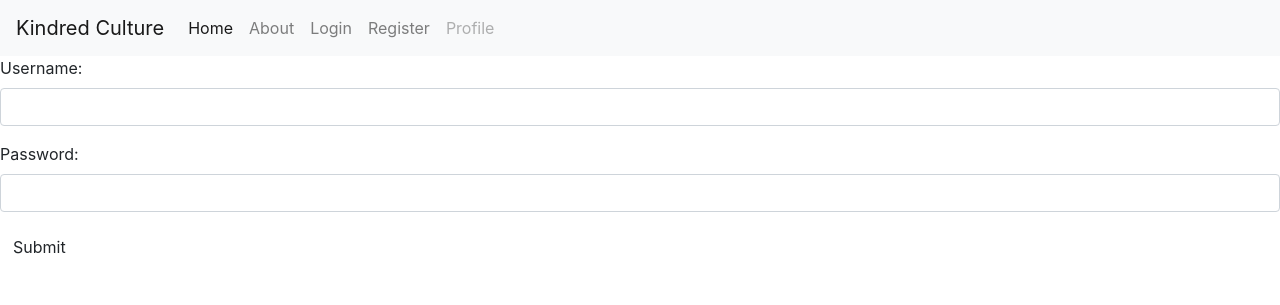
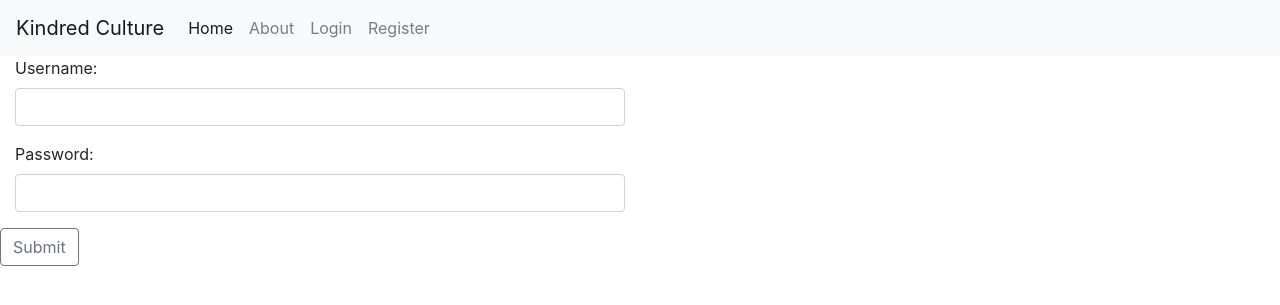
Before and after one commit to bsmejkal/kindred-culture, a Flask app: page /login in a window 1280 px wide. Shown: the top 305 px of the page. Run offline with Flask 2, Linux system fonts and the light colour scheme; some libraries are stand-ins or nearby versions.

Commit message:
Updated navbar & user forms

```diff
--- a/templates/_nav.html
+++ b/templates/_nav.html
@@ -17,6 +17,7 @@
       </li>
       <!-- create if/else statement for if user not in session to
            display login & register -->
+      {% if not session.get('user_id') %}
         <li class="nav-item">
           <a class="nav-link" href="{{ url_for('login') }}">Login
           </a>
@@ -26,10 +27,15 @@
           </a>
         </li>
       <!-- display profile link if user in session -->
+      {% else %}
         <li class="nav-item">
           <a class="nav-link disabled" href="{{ url_for('index') }}">Profile
           </a>
         </li>
+        <li>
+          <a href="{{ url_for('logout') }}">Logout</a>
+        </li>
+      {% endif %}
     </ul>
   </div>
 
--- a/templates/login.html
+++ b/templates/login.html
@@ -4,19 +4,19 @@
 
 {% block content %}
 
-<form>
-	<div class="form-group">
+<form action="/api/auth" method="post" id="loginForm">
+	<div class="form-group col-md-6">
 		<label>Username:</label>
 		<input type="text" class="form-control" name="username">
 	</div>
 
-	<div class="form-group">
+	<div class="form-group col-md-6">
 		<label>Password:</label>
 		<input type="text" class="form-control" name="password">
 	</div>
 
 	<div>
-		<button type="submit" class="btn">Submit</button>
+		<button type="submit" class="btn btn-outline-secondary">Submit</button>
 	</div>
 </form>
 
--- a/templates/register.html
+++ b/templates/register.html
@@ -36,7 +36,7 @@
 
 	<div class="form-group col-md-6">
 		<label>Confirm Password:</label>
-		<input type="text" class="form-control" name="passwordConfirm" placeholder="new password">
+		<input type="text" class="form-control" name="passwordConfirm" placeholder="confirm password">
 	</div>
 
 	<div class="form-group col-md-6">
```
Lines whose indentation alone changed are shown as unchanged.
